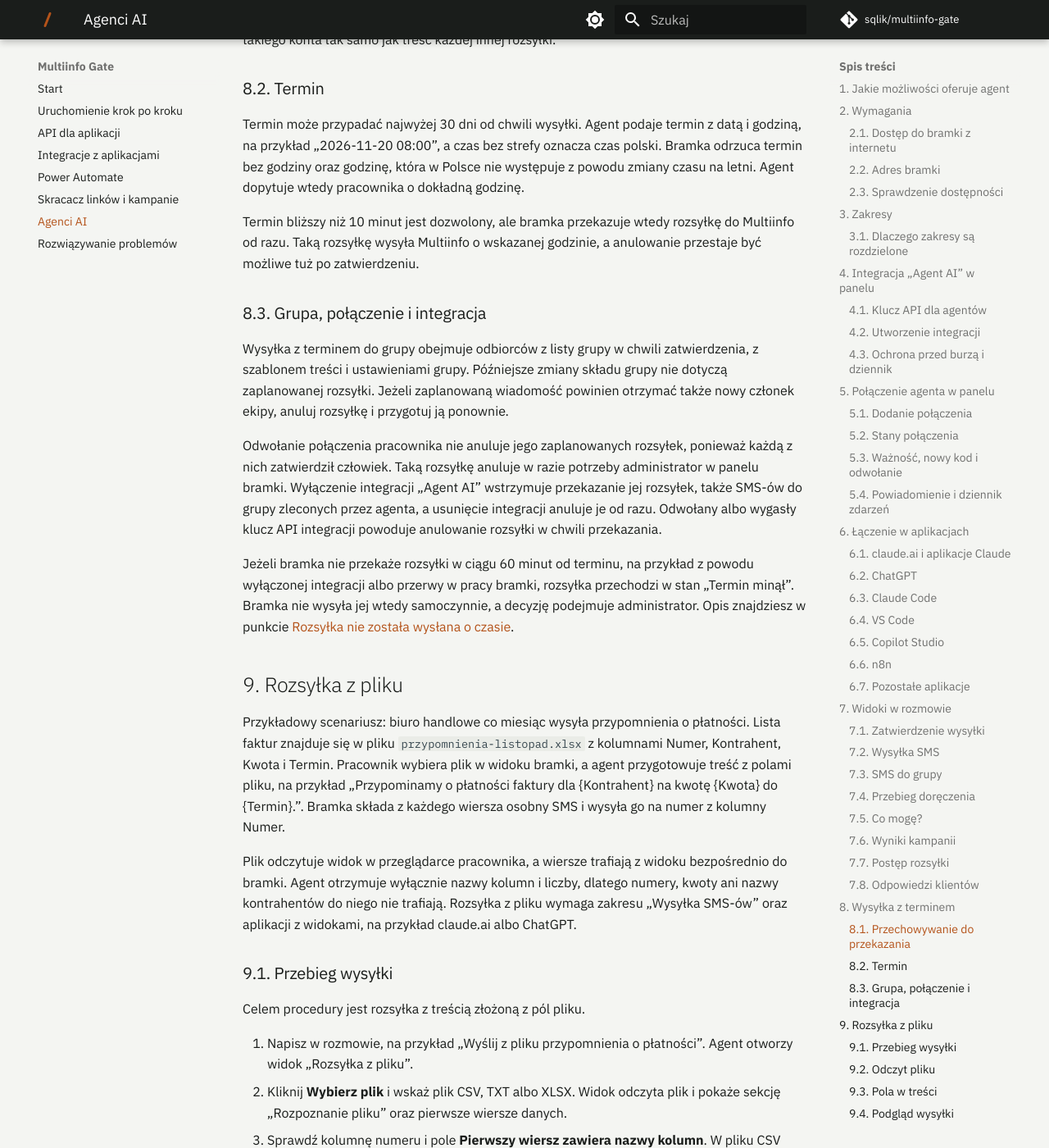
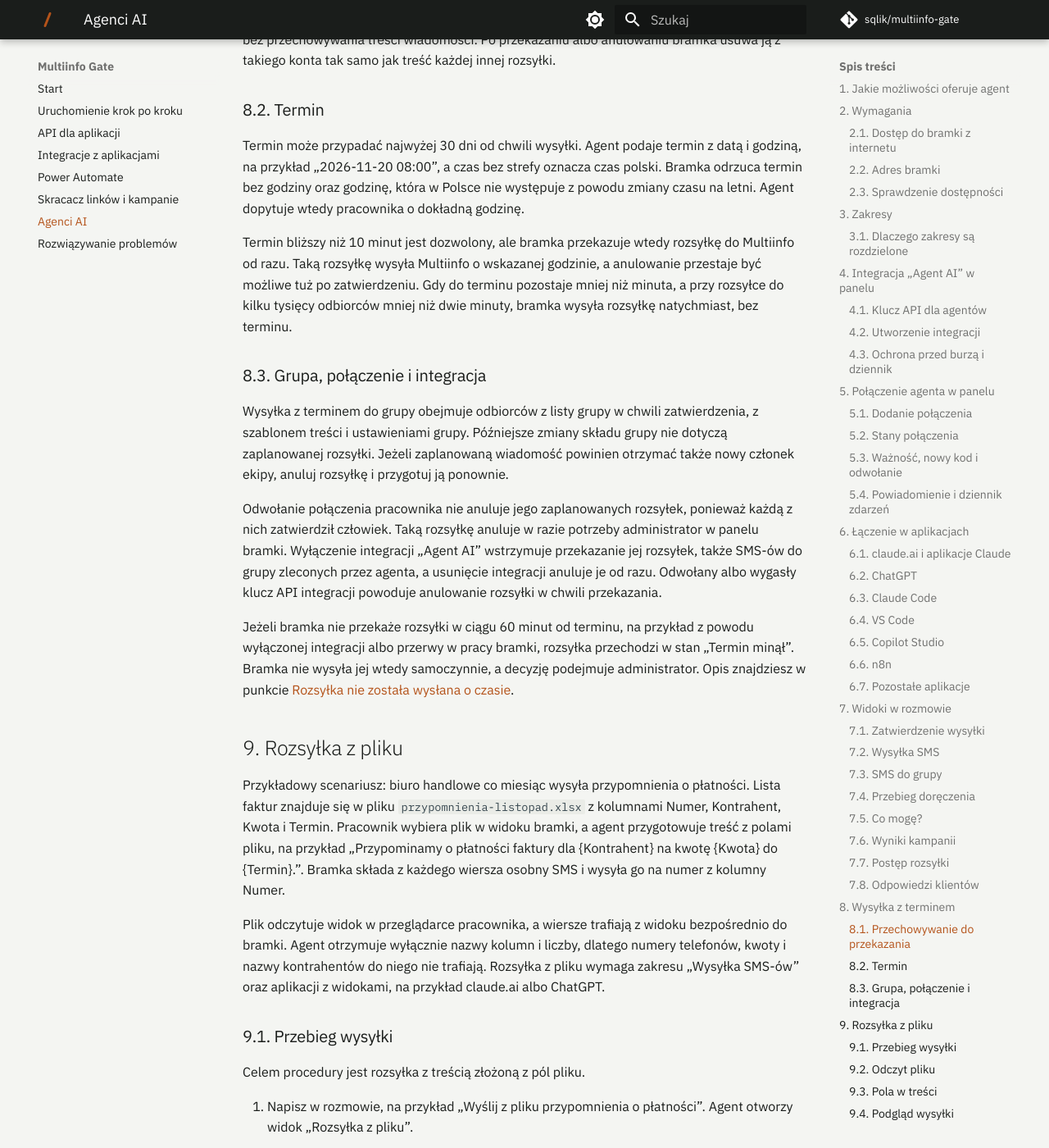
Before and after one commit to sqlik/multiinfo-gate, an MkDocs documentation site: the page built from docs/agenci-ai.md, in a window 1280 px wide and 1400 px high, scrolled down 27215 px. Shown: the whole window at 82% size. Built offline with MkDocs 1.6.1 and Material for MkDocs 9.7.7, drawn with Linux system fonts in a browser that asks for light colours; comment, search, counter and statistics services are not loaded; some of the changed text lies outside the part shown.

Commit message:
Teksty 1.13: zdanie o anulowaniu do chwili przekazania, wysyłka natychmiastowa przy bliskim terminie, poprawki składni i tabel

```diff
--- a/docs/agenci-ai.md
+++ b/docs/agenci-ai.md
@@ -608,8 +608,9 @@ numeru i do grupy. Stan zaplanowanej rozsyłki przedstawia widok postępu rozsy
 ### 8.1. Przechowywanie do przekazania
 
 Multiinfo nie pozwala anulować rozsyłki, którą już przyjęło. Dlatego bramka przechowuje rozsyłkę
-z terminem u siebie i przekazuje ją do Multiinfo zwykle 10 minut przed terminem, a Multiinfo rozpoczyna
-wysyłkę o wskazanej godzinie. Do chwili przekazania rozsyłkę można anulować na trzy sposoby:
+z terminem u siebie i przekazuje ją do Multiinfo krótko przed terminem, a Multiinfo rozpoczyna wysyłkę
+o wskazanej godzinie. Anulowanie jest możliwe do chwili przekazania rozsyłki do Multiinfo, zwykle
+10 minut przed terminem. Rozsyłkę można anulować na trzy sposoby:
 
 - pracownik prosi agenta, na przykład „Anuluj rozsyłkę na poniedziałek”
 - pracownik klika **Anuluj rozsyłkę** w widoku postępu rozsyłki
@@ -638,7 +639,8 @@ o dokładną godzinę.
 
 Termin bliższy niż 10 minut jest dozwolony, ale bramka przekazuje wtedy rozsyłkę do Multiinfo od razu.
 Taką rozsyłkę wysyła Multiinfo o wskazanej godzinie, a anulowanie przestaje być możliwe tuż po
-zatwierdzeniu.
+zatwierdzeniu. Gdy do terminu pozostaje mniej niż minuta, a przy rozsyłce do kilku tysięcy odbiorców
+mniej niż dwie minuty, bramka wysyła rozsyłkę natychmiast, bez terminu.
 
 ### 8.3. Grupa, połączenie i integracja
 
@@ -649,8 +651,8 @@ wiadomość powinien otrzymać także nowy członek ekipy, anuluj rozsyłkę i p
 Odwołanie połączenia pracownika nie anuluje jego zaplanowanych rozsyłek, ponieważ każdą z nich zatwierdził
 człowiek. Taką rozsyłkę anuluje w razie potrzeby administrator w panelu bramki. Wyłączenie integracji
 „Agent AI” wstrzymuje przekazanie jej rozsyłek, także SMS-ów do grupy zleconych przez agenta, a usunięcie
-integracji anuluje je od razu. Odwołany albo wygasły
-klucz API integracji powoduje anulowanie rozsyłki w chwili przekazania.
+integracji anuluje je od razu. Odwołany albo wygasły klucz API integracji powoduje anulowanie rozsyłki
+w chwili przekazania.
 
 Jeżeli bramka nie przekaże rozsyłki w ciągu 60 minut od terminu, na przykład z powodu wyłączonej integracji
 albo przerwy w pracy bramki, rozsyłka przechodzi w stan „Termin minął”. Bramka nie wysyła jej wtedy
@@ -666,8 +668,8 @@ faktury dla {Kontrahent} na kwotę {Kwota} do {Termin}.”. Bramka składa z ka
 i wysyła go na numer z kolumny Numer.
 
 Plik odczytuje widok w przeglądarce pracownika, a wiersze trafiają z widoku bezpośrednio do bramki. Agent
-otrzymuje wyłącznie nazwy kolumn i liczby, dlatego numery, kwoty ani nazwy kontrahentów do niego nie
-trafiają. Rozsyłka z pliku wymaga zakresu „Wysyłka SMS-ów” oraz aplikacji z widokami, na przykład
+otrzymuje wyłącznie nazwy kolumn i liczby, dlatego numery telefonów, kwoty i nazwy kontrahentów do niego
+nie trafiają. Rozsyłka z pliku wymaga zakresu „Wysyłka SMS-ów” oraz aplikacji z widokami, na przykład
 claude.ai albo ChatGPT.
 
 ### 9.1. Przebieg wysyłki
```
Also changed, not shown: README.md (+5 -5 lines), docs/api.md (+3 -4 lines), docs/power-automate.md (+3 -3 lines), docs/uruchomienie.md (+2 -2 lines), 8 other files.
